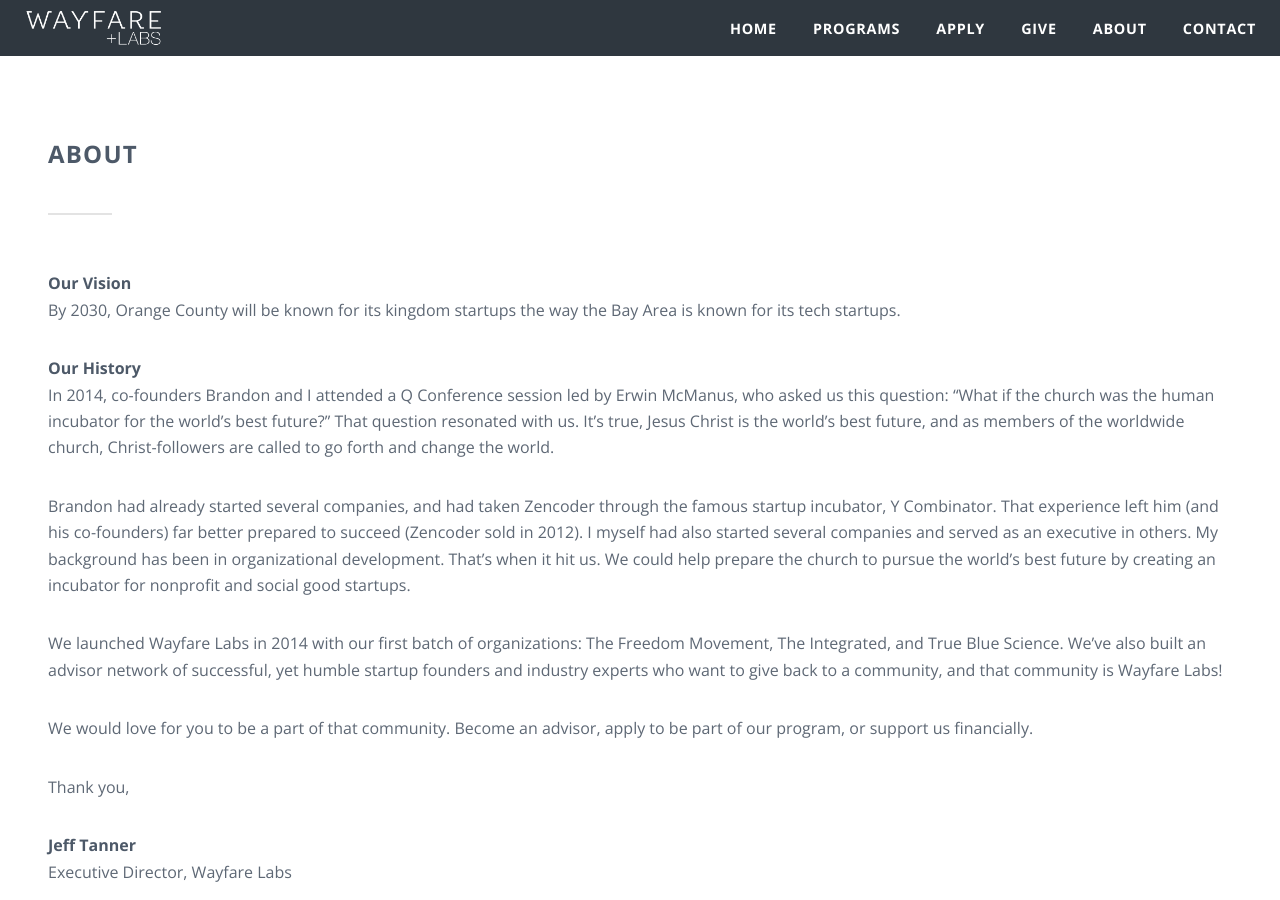
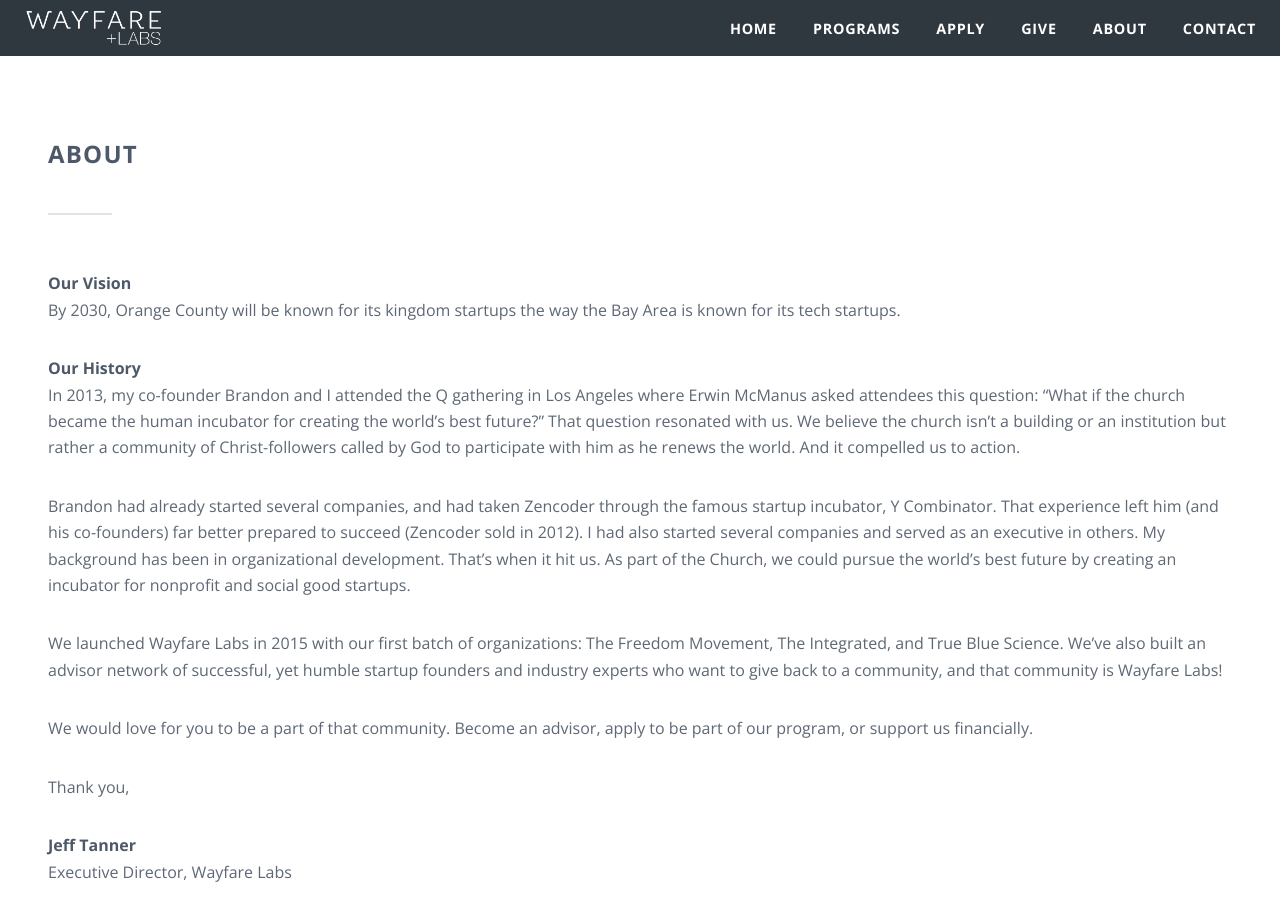
Before and after one commit to wayfareio/wayfarelabs.org, a Jekyll site: the page built from about.markdown, in a window 1280 px wide and 900 px high. Built offline with Jekyll 4.4.1, drawn with Linux system fonts in a browser that asks for light colours; comment, search, counter and statistics services are not loaded.

Commit message:
Updated About

```diff
--- a/about.markdown
+++ b/about.markdown
@@ -3,48 +3,48 @@
 date: 2016-02-26 17:27:00 -08:00
 ---
 
-**Our Vision**
+**Our Vision**\
 By 2030, Orange County will be known for its kingdom startups the way the Bay Area is known for its tech startups.
 
-**Our History**
-In 2014, co-founders Brandon and I attended a Q Conference session led by Erwin McManus, who asked us this question: “What if the church was the human incubator for the world’s best future?” That question resonated with us. It’s true, Jesus Christ is the world’s best future, and as members of the worldwide church, Christ-followers are called to go forth and change the world.
+**Our History**\
+In 2013, my co-founder Brandon and I attended the Q gathering in Los Angeles where Erwin McManus asked attendees this question: “What if the church became the human incubator for creating the world’s best future?” That question resonated with us. We believe the church isn't a building or an institution but rather a community of Christ-followers called by God to participate with him as he renews the world. And it compelled us to action.
 
-Brandon had already started several companies, and had taken Zencoder through the famous startup incubator, Y Combinator. That experience left him (and his co-founders) far better prepared to succeed (Zencoder sold in 2012). I myself had also started several companies and served as an executive in others. My background has been in organizational development. That’s when it hit us. We could help prepare the church to pursue the world’s best future by creating an incubator for nonprofit and social good startups.
+Brandon had already started several companies, and had taken Zencoder through the famous startup incubator, Y Combinator. That experience left him (and his co-founders) far better prepared to succeed (Zencoder sold in 2012). I had also started several companies and served as an executive in others. My background has been in organizational development. That’s when it hit us. As part of the Church, we could pursue the world’s best future by creating an incubator for nonprofit and social good startups.
 
-We launched Wayfare Labs in 2014 with our first batch of organizations: The Freedom Movement, The Integrated, and True Blue Science. We’ve also built an advisor network of successful, yet humble startup founders and industry experts who want to give back to a community, and that community is Wayfare Labs!
+We launched Wayfare Labs in 2015 with our first batch of organizations: The Freedom Movement, The Integrated, and True Blue Science. We’ve also built an advisor network of successful, yet humble startup founders and industry experts who want to give back to a community, and that community is Wayfare Labs!
 
 We would love for you to be a part of that community. Become an advisor, apply to be part of our program, or support us financially.
 
 Thank you,
 
-**Jeff Tanner**
+**Jeff Tanner**\
 Executive Director, Wayfare Labs
 
-----
+---
 
 ## Our Team
 
 <div class="container">
-  <div class="row uniform">
-    <div class="3u 6u(medium) 12u$(xsmall)">
-      <span class="image"><img src="/images/jeff.jpg" alt="Jeff Tanner" width="225"></span><br>
-      <strong>Jeff Tanner</strong><br>
-      Co-founder/Executive Director
-    </div>
-    <div class="3u 6u$(medium) 12u$(xsmall)">
-      <span class="image"><img src="/images/brandon.jpg" alt="Brandon Arbini" width="225"></span><br>
-      <strong>Brandon Arbini</strong><br>
-      Co-founder/Program Director
-    </div>
-    <div class="3u 6u(medium) 12u$(xsmall)">
-      <span class="image"><img src="/images/elisha.jpg" alt="Elisha Avne" width="225"></span><br>
-      <strong>Elisha Avne</strong><br>
-      Program Manager
-    </div>
-    <div class="3u 6u$(medium) 12u$(xsmall)">
-      <span class="image"><img src="/images/jay.jpg" alt="Jay Sherer" width="225"></span><br>
-      <strong>Jay Sherer</strong><br>
-      Director of Marketing
-    </div>
-  </div>
+<div class="row uniform">
+<div class="3u 6u(medium) 12u$(xsmall)">
+<span class="image"><img src="/images/jeff.jpg" alt="Jeff Tanner" width="225"></span><br>
+<strong>Jeff Tanner</strong><br>
+Co-founder/Executive Director
 </div>
+<div class="3u 6u$(medium) 12u$(xsmall)">
+<span class="image"><img src="/images/brandon.jpg" alt="Brandon Arbini" width="225"></span><br>
+<strong>Brandon Arbini</strong><br>
+Co-founder/Program Director
+</div>
+<div class="3u 6u(medium) 12u$(xsmall)">
+<span class="image"><img src="/images/elisha.jpg" alt="Elisha Avne" width="225"></span><br>
+<strong>Elisha Avne</strong><br>
+Program Manager
+</div>
+<div class="3u 6u$(medium) 12u$(xsmall)">
+<span class="image"><img src="/images/jay.jpg" alt="Jay Sherer" width="225"></span><br>
+<strong>Jay Sherer</strong><br>
+Director of Marketing
+</div>
+</div>
+</div>
```
